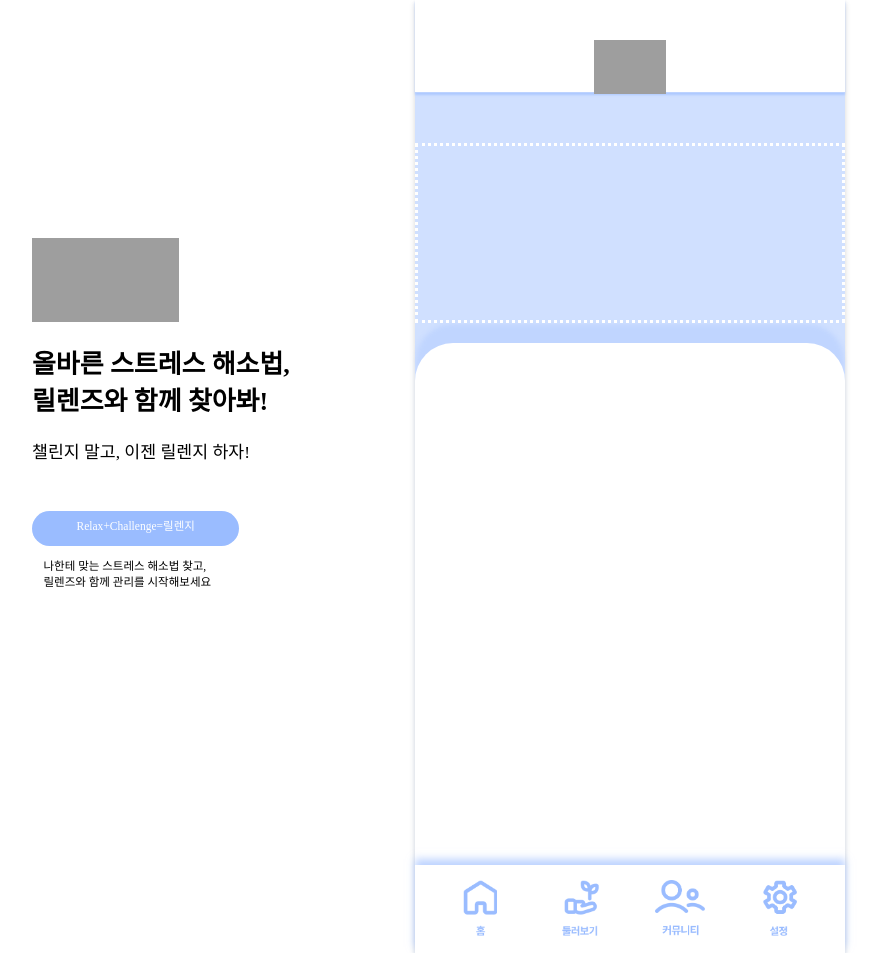
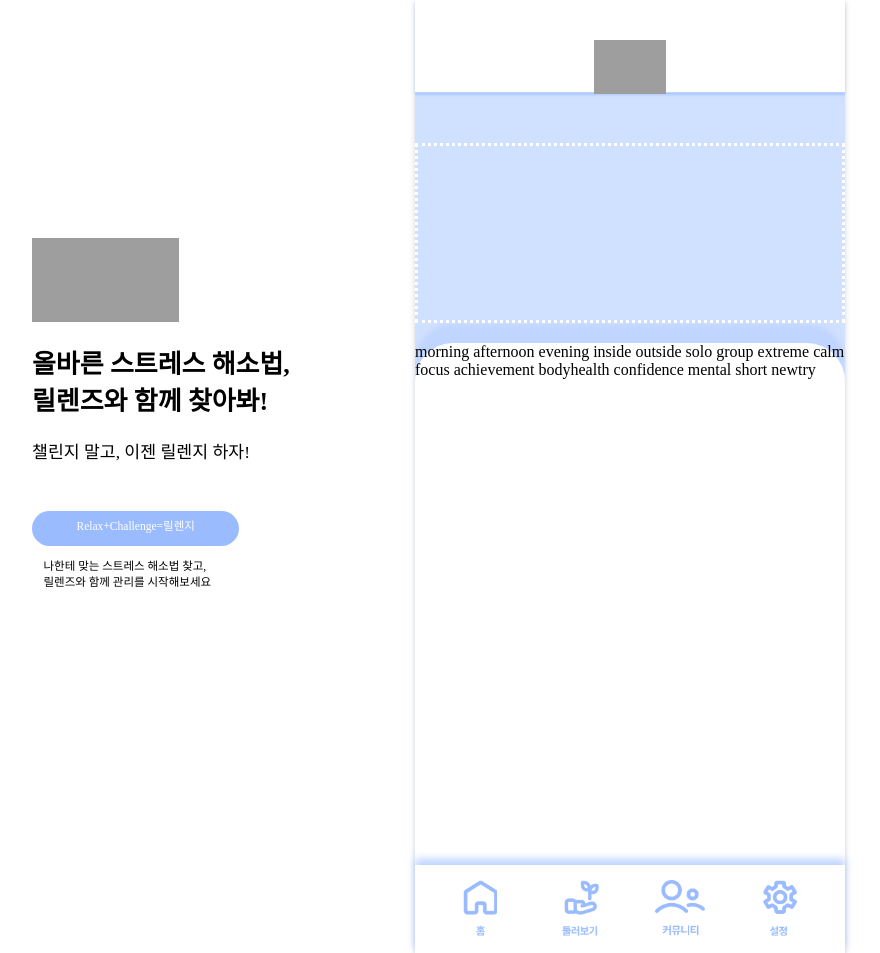
Before and after one commit to CalmCrews/relanz, a Django app: page / in a window 1280 px wide. Shown: the whole page, without its empty margins (224-1104 px from the left). Run offline with Django 4.2, Linux system fonts and the light colour scheme; a user stored in the database is signed in; tables that the repository leaves empty hold one stand-in row (values such as "Sample post"); some web fonts are replaced; grey boxes are pictures that could not be loaded.

Commit message:
feature: mainhome 유저가 갖고 있는 tag띄우기

```diff
--- a/relanz/challenge/views.py
+++ b/relanz/challenge/views.py
@@ -5,5 +5,4 @@ from django.contrib.auth.decorators import login_required
 
 def challenge(request, challenge_id):
     challenge = Challenge.objects.get(id=challenge_id)
-    print(challenge.image)
     return render(request, 'challenge/challenge.html', {'challenge':challenge})
--- a/relanz/main/views.py
+++ b/relanz/main/views.py
@@ -1,9 +1,39 @@
 from django.shortcuts import render, redirect
-from user.models import User
+from user.models import User, Tag
+from challenge.models import Challenge
 
 # Create your views here.
 def home(request):
     user=request.user
     if request.user.is_authenticated:
-        return render(request, 'main/home.html', {'user':user})
+        tag = Tag.objects.get(user=user.id)
+        tags = {
+        'morning': tag.morning,
+        'afternoon': tag.afternoon,
+        'evening': tag.evening,
+        'inside': tag.inside,
+        'outside': tag.outside,
+        'solo': tag.solo,
+        'group': tag.group,
+        'extreme': tag.extreme,
+        'calm': tag.calm,
+        'focus': tag.focus,
+        'achievement': tag.achievement,
+        'bodyhealth': tag.bodyhealth,
+        'confidence': tag.confidence,
+        'mental': tag.mental,
+        'short': tag.short,
+        'newtry': tag.newtry
+        }
+        tag_list=[]
+        for tag_name, tag_value in tags.items():
+            if tag_value is True:
+                tag_list.append(tag_name)
+
+
+
+
+
+        # challenge = Challenge.objects.()
+        return render(request, 'main/home.html', {'user':user, 'tag_list':tag_list})
     return render(request, 'main/splashscreen.html')
--- a/relanz/templates/main/home.html
+++ b/relanz/templates/main/home.html
@@ -29,9 +29,15 @@
         </div>
       </div>
       <div id="top-page">
-        <div class="header-message"></div>
+        <div class="header-message">
+        </div>
         <div class="relenge-section">
-          <ul class="tag-list"></ul>
+          <ul class="tag-list">
+            {% for item in tag_list %}
+              {{item}}
+            {% endfor %}
+            <!-- 전달되는 item의 값은 뷰에서 전달할 수 있습니다. -->
+          </ul>
           <ul class="relenge-list">
           </ul>
         </div>
```
